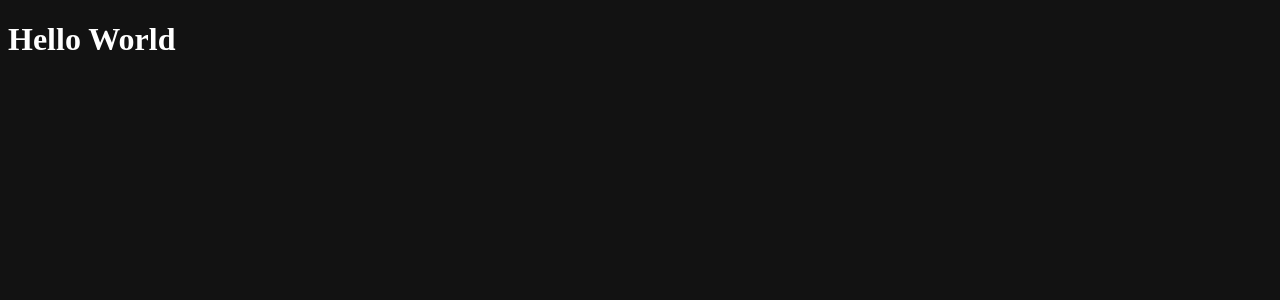
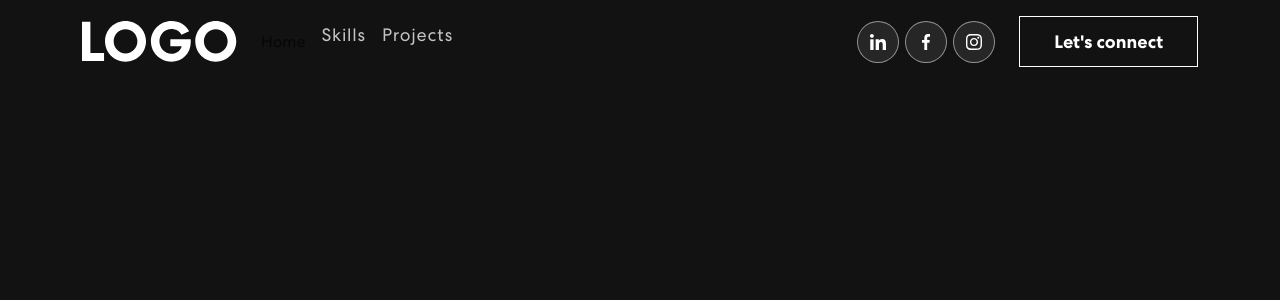
Before and after one commit to VivianaS14/personal-portfolio, a React (Vite) app: page / in a window 1280 px wide. Shown: the top 300 px of the page. Built offline with nearby package versions, Linux system fonts and the light colour scheme.

Commit message:
Styles and NavBar component

```diff
--- a/src/App.tsx
+++ b/src/App.tsx
@@ -1,7 +1,9 @@
+import { NavBar } from "./components";
+
 export const App = () => {
   return (
-    <div>
-      <h1>Hello World</h1>
+    <div className="App">
+      <NavBar />
     </div>
   );
 };
--- /dev/null
+++ b/src/assets/index.ts
@@ -0,0 +1,6 @@
+import Logo from "./img/logo.svg";
+import navIcon1 from "./img/nav-icon1.svg";
+import navIcon2 from "./img/nav-icon2.svg";
+import navIcon3 from "./img/nav-icon3.svg";
+
+export { Logo, navIcon1, navIcon2, navIcon3 };
--- /dev/null
+++ b/src/components/NavBar/NavBar.css
@@ -0,0 +1,179 @@
+/* Navbar */
+.navbar {
+  width: 100%;
+  padding: 18px 0;
+
+  position: sticky;
+  top: 0;
+  z-index: 9999;
+  transition: 0.32 ease-in-out;
+}
+
+.scrolled {
+  padding: 0;
+  background-color: #121212;
+}
+
+/* Logo */
+image.navbar-brand {
+  width: 9%;
+}
+
+/* Navbar links */
+.navbar-nav .nav-link.navbar-link {
+  padding: 0 25px;
+  font-size: 18px;
+  font-weight: 400;
+  letter-spacing: 0.8px;
+
+  color: #fff !important;
+  opacity: 0.75;
+}
+
+.navbar-nav a.nav-link.navbar-link:hover,
+.active {
+  padding: 0 25px;
+  font-size: 18px;
+  font-weight: 400;
+  letter-spacing: 0.8px;
+
+  color: #fff !important;
+  opacity: 1;
+}
+
+.navbar-text {
+  display: flex;
+  align-items: center;
+}
+
+/* Button connect */
+.navbar-text button {
+  margin-left: 18px;
+  padding: 13px 34px;
+  font-size: 18px;
+  font-weight: 700;
+  position: relative;
+
+  background-color: transparent;
+  color: #fff;
+  border: 1px solid #fff;
+
+  transition: 0.3s ease-in-out;
+}
+
+.navbar-text button span {
+  z-index: 1;
+}
+
+.navbar-text button::before {
+  content: "";
+  width: 0%;
+  height: 100%;
+  position: absolute;
+  left: 0;
+  top: 0;
+  z-index: -1;
+
+  background-color: #fff;
+
+  transition: 0.4s ease-in-out;
+}
+
+.navbar-text button:hover {
+  color: #121212;
+}
+
+.navbar-text button:hover::before {
+  content: "";
+  width: 100%;
+  height: 100%;
+  position: absolute;
+}
+
+/* Social Icons */
+.social-icon {
+  display: inline-block;
+  margin-left: 2rem;
+}
+
+.social-icon a {
+  width: 42px;
+  height: 42px;
+  margin-right: 6px;
+  line-height: 1;
+
+  background: rgba(217, 217, 217, 0.1);
+  border: 1px solid rgba(255, 255, 255, 0.5);
+  border-radius: 50%;
+
+  display: inline-flex;
+  align-items: center;
+  justify-content: center;
+}
+
+.social-icon a::before {
+  content: "";
+  width: 42px;
+  height: 42px;
+  position: absolute;
+
+  background-color: #ffffff;
+  border-radius: 50%;
+
+  transform: scale(0);
+  transition: 0.3s ease-in-out;
+}
+
+.social-icon a:hover::before {
+  transform: scale(1);
+}
+
+.social-icon a img {
+  width: 40%;
+  z-index: 1;
+  transition: 0.3s ease-in-out;
+}
+
+.social-icon a:hover img {
+  filter: brightness(0) saturate(100%) invert(0%) sepia(7%) saturate(98%)
+    hue-rotate(346deg) brightness(95%) contrast(86%);
+}
+
+/* Button responsive */
+.navbar-toggler:active,
+.navbar-toggler:focus {
+  outline: none;
+  box-shadow: none;
+}
+
+.navbar-toggler-icon {
+  width: 24px;
+  height: 17px;
+  position: relative;
+  top: -2px;
+
+  background-image: none;
+  border-bottom: 2px solid #fff;
+
+  transition: all 300ms linear;
+}
+
+.navbar-toggler-icon::after {
+  top: 8px;
+}
+
+.navbar-toggler[aria-expanded="true"] .navbar-toggler-icon::after {
+  height: 2px;
+  background-color: #fff;
+  transform: rotate(45deg);
+}
+
+.navbar-toggler[aria-expanded="true"] .navbar-toggler-icon:before {
+  height: 2px;
+  background-color: #fff;
+  transform: translateY(8px) rotate(-45deg);
+}
+
+.navbar-toggler[aria-expanded="true"] .navbar-toggler-icon {
+  border-color: transparent;
+}
--- /dev/null
+++ b/src/components/NavBar/NavBar.tsx
@@ -0,0 +1,85 @@
+import { useState, useEffect } from "react";
+import { Navbar, Nav, Container } from "react-bootstrap";
+import { Logo, navIcon1, navIcon2, navIcon3 } from "../../assets";
+import "./NavBar.css";
+import "bootstrap/dist/css/bootstrap.min.css";
+
+export const NavBar = () => {
+  const [activeLink, setActiveLink] = useState("home");
+  // Change the background color while scrolling
+  const [scrolled, setScrolled] = useState(false);
+
+  useEffect(() => {
+    const onScroll = () => {
+      if (window.scrollY > 50) {
+        setScrolled(true);
+      } else {
+        setScrolled(false);
+      }
+    };
+
+    window.addEventListener("scroll", onScroll);
+
+    return () => window.removeEventListener("scroll", onScroll);
+  }, []);
+
+  return (
+    <Navbar expand="lg" className={scrolled ? "scrolled" : ""}>
+      <Container>
+        <Navbar.Brand href="#home">
+          <img src={Logo} alt="Logo" />
+        </Navbar.Brand>
+        <Navbar.Toggle aria-controls="basic-navbar-nav">
+          <span className="navbar-toggler-icon"></span>
+        </Navbar.Toggle>
+        <Navbar.Collapse id="basic-navbar-nav">
+          <Nav className="me-auto">
+            <Nav.Link
+              href="#home"
+              className={
+                activeLink === "home" ? "active-navbar-link" : "navbar-link"
+              }
+              onClick={() => setActiveLink("home")}
+            >
+              Home
+            </Nav.Link>
+            <Nav.Link
+              href="#skills"
+              className={
+                activeLink === "skills" ? "active-navbar-link" : "navbar-link"
+              }
+              onClick={() => setActiveLink("skills")}
+            >
+              Skills
+            </Nav.Link>
+            <Nav.Link
+              href="#projects"
+              className={
+                activeLink === "projects" ? "active-navbar-link" : "navbar-link"
+              }
+              onClick={() => setActiveLink("projects")}
+            >
+              Projects
+            </Nav.Link>
+          </Nav>
+          <span className="navbar-text">
+            <div className="social-icon">
+              <a href="#">
+                <img src={navIcon1} alt="Icon" />
+              </a>
+              <a href="#">
+                <img src={navIcon2} alt="Icon" />
+              </a>
+              <a href="#">
+                <img src={navIcon3} alt="Icon" />
+              </a>
+            </div>
+            <button className="vvd" onClick={() => console.log("connect")}>
+              <span>Let's connect</span>
+            </button>
+          </span>
+        </Navbar.Collapse>
+      </Container>
+    </Navbar>
+  );
+};
--- /dev/null
+++ b/src/components/index.ts
@@ -0,0 +1 @@
+export { NavBar } from "./NavBar/NavBar";
--- a/src/index.css
+++ b/src/index.css
@@ -1,3 +1,95 @@
+/* Custom Fonts */
+@font-face {
+  font-family: Centra;
+  src: url("./assets/font/CentraNo2-Bold.ttf");
+  font-weight: 700;
+}
+@font-face {
+  font-family: Centra;
+  src: url("./assets/font/CentraNo2-Medium.ttf");
+  font-weight: 500;
+}
+@font-face {
+  font-family: Centra;
+  src: url("./assets/font/CentraNo2-Book.ttf");
+  font-weight: 400;
+}
+
+/* Default CSS */
+* {
+  margin: 0;
+  padding: 0;
+  box-sizing: border-box;
+}
+
 html {
-  color-scheme: dark;
+  scroll-behavior: smooth;
+  scroll-padding-top: 75px;
 }
+
+body {
+  font-family: "Centra", sans-serif !important;
+  font-weight: 400;
+  overflow-x: hidden;
+  position: relative;
+
+  background-color: #121212 !important;
+  color: #eeeeee !important;
+}
+
+h1,
+h2,
+h3,
+h4,
+h5,
+h6 {
+  margin: 0;
+  padding: 0;
+  line-height: normal;
+}
+
+p,
+a,
+li,
+button,
+ul {
+  margin: 0;
+  padding: 0;
+  line-height: normal;
+  text-decoration: none;
+}
+
+a:hover {
+  text-decoration: none;
+}
+
+img {
+  width: 100%;
+  height: auto;
+}
+
+button {
+  border: 0;
+  background-color: transparent;
+}
+
+input:focus,
+textarea:focus,
+select:focus {
+  outline: none;
+}
+
+p.success {
+  color: green;
+}
+
+p.danger {
+  color: red;
+}
+
+@media (min-width: 1700px) {
+  main .container {
+    max-width: 100%;
+    padding: 0 150px;
+  }
+}
--- a/src/main.tsx
+++ b/src/main.tsx
@@ -1,6 +1,7 @@
 import React from "react";
 import ReactDOM from "react-dom/client";
 import { App } from "./App.tsx";
+import "bootstrap/dist/css/bootstrap.min.css";
 import "./index.css";
 
 ReactDOM.createRoot(document.getElementById("root") as HTMLElement).render(
```
